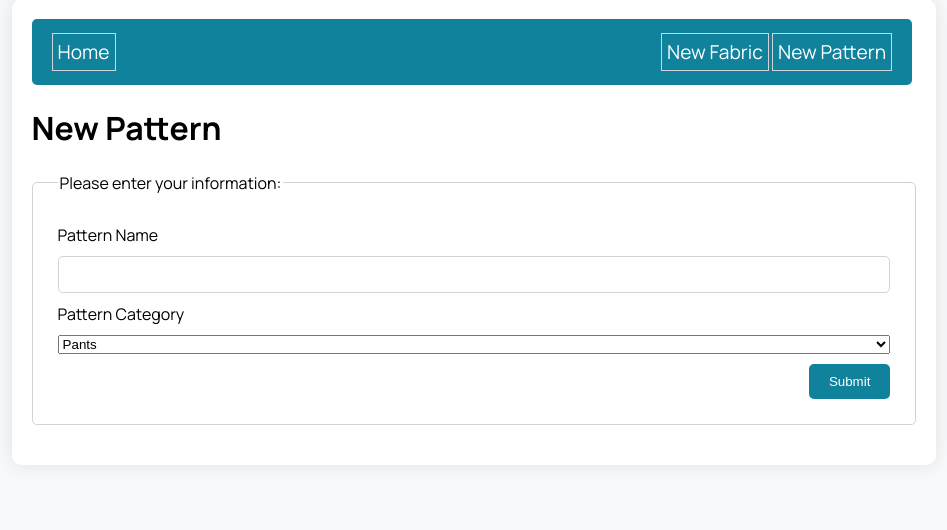
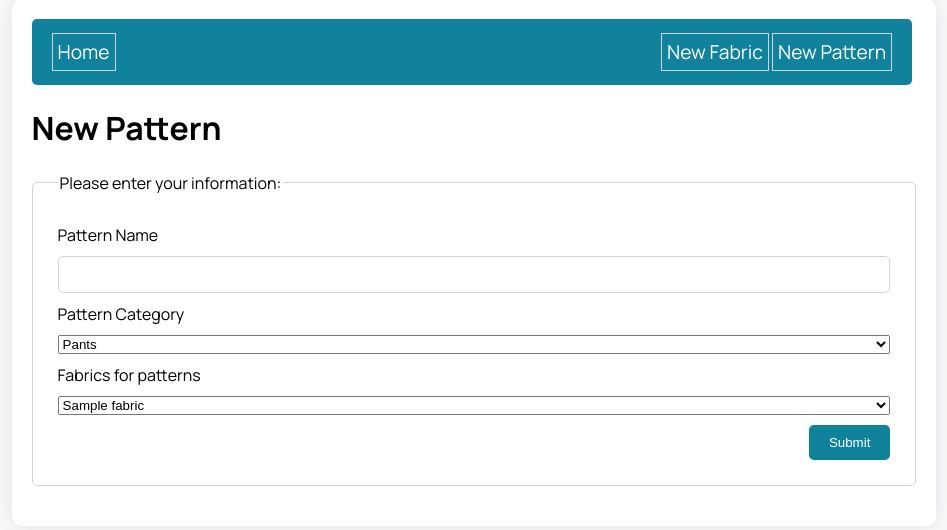
Before and after one commit to kangjoa/sew-serious, a Flask app: page /new_pattern in a window 1280 px wide. Shown: the part 51-581 px from the top of the page, without its empty margins (166-1113 px from the left). Run offline with Flask 2, Linux system fonts and the light colour scheme; tables that the repository leaves empty hold one stand-in row (values such as "Sample post").

Commit message:
Add pattern without error

```diff
--- a/sewing_app/routes.py
+++ b/sewing_app/routes.py
@@ -41,7 +41,7 @@ def new_fabric():
         # flash a success message, and
         # redirect the user to the fabric detail page.
         flash('New fabric was created successfully!')
-        return redirect(url_for('main.fabric_detail', store_id=new_fabric.id))
+        return redirect(url_for('main.fabric_detail', fabric_id=new_fabric.id))
     # Send the form to the template and use it to render the form fields
     return render_template('new_fabric.html', form=form)
 
@@ -65,15 +65,15 @@ def new_pattern():
         db.session.commit()
 
         flash('New pattern was created successfully!')
-        return redirect(url_for('main.pattern_detail', item_id=new_pattern.id))
+        return redirect(url_for('main.pattern_detail', pattern_id=new_pattern.id))
 
     # Send the form to the template and use it to render the form fields
     return render_template('new_pattern.html', form=form)
 
 
-@main.route('/fabric/<store_id>', methods=['GET', 'POST'])
-def fabric_detail(store_id):
-    fabric = Fabric.query.get(store_id)
+@main.route('/fabric/<fabric_id>', methods=['GET', 'POST'])
+def fabric_detail(fabric_id):
+    fabric = Fabric.query.get(fabric_id)
     # Create a FabricForm and pass in `obj=fabric`
     form = FabricForm(obj=fabric)
 
@@ -86,16 +86,16 @@ def fabric_detail(store_id):
         db.session.commit()
 
         flash('Fabric was updated successfully!')
-        return redirect(url_for('main.fabric_detail', store_id=fabric.id))
+        return redirect(url_for('main.fabric_detail', fabric_id=fabric.id))
 
     # Send the form to the template and use it to render the form fields
-    fabric = Fabric.query.get(store_id)
+    fabric = Fabric.query.get(fabric_id)
     return render_template('fabric_detail.html', fabric=fabric, form=form)
 
 
-@main.route('/pattern/<item_id>', methods=['GET', 'POST'])
-def pattern_detail(item_id):
-    pattern = Pattern.query.get(item_id)
+@main.route('/pattern/<pattern_id>', methods=['GET', 'POST'])
+def pattern_detail(pattern_id):
+    pattern = Pattern.query.get(pattern_id)
     # Create a PatternForm and pass in `obj=pattern`
     form = PatternForm(obj=pattern)
 
@@ -108,8 +108,8 @@ def pattern_detail(item_id):
         db.session.commit()
 
         flash('Pattern was updated successfully!')
-        return redirect(url_for('main.pattern_detail', item_id=pattern.id))
+        return redirect(url_for('main.pattern_detail', pattern_id=pattern.id))
 
     # Send the form to the template and use it to render the form fields
-    pattern = Pattern.query.get(item_id)
+    pattern = Pattern.query.get(pattern_id)
     return render_template('pattern_detail.html', pattern=pattern, form=form)
--- a/sewing_app/templates/new_pattern.html
+++ b/sewing_app/templates/new_pattern.html
@@ -30,6 +30,18 @@
         </ul>
         {% endif %}
 
+        {{ form.fabric.label }}
+        {{ form.fabric }}
+
+        {% if form.fabric.errors %}
+        <ul>
+            {% for error in form.fabric.errors %}
+            <li class="error">{{ error }}</li>
+            {% endfor %}
+            {{ form.submit }}
+        </ul>
+        {% endif %}
+
         {{ form.submit }}
     </fieldset>
 </form>
```
Also changed, not shown: sewing_app/templates/pattern_detail.html (+1 -24 lines), sewing_app/database.db.
